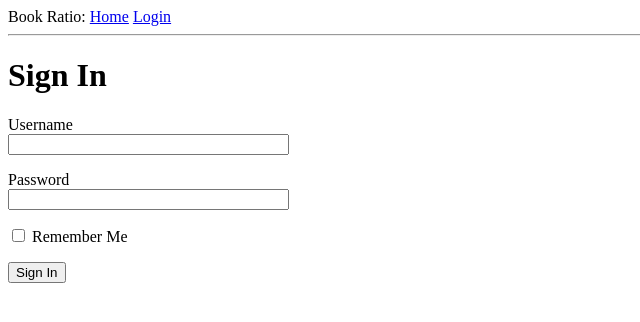
After one commit to 3JI0/NIR, a Flask app: page /login in a window 1280 px wide. The commit adds this page. Shown: the top 322 px of the page, without its empty margins (0-640 px from the left). Run offline with Flask 3, Linux system fonts and the light colour scheme.

Commit message:
add form and login.html

```diff
--- a/app/__init__.py
+++ b/app/__init__.py
@@ -1,5 +1,7 @@
 from flask import Flask
+from config import Config
 
 app = Flask(__name__)
+app.config.from_object(Config)
 
 from app import routes
--- /dev/null
+++ b/app/forms.py
@@ -0,0 +1,9 @@
+from flask_wtf import FlaskForm
+from wtforms import StringField, PasswordField, BooleanField, SubmitField
+from wtforms.validators import DataRequired
+
+class LoginForm(FlaskForm):
+    username = StringField('Username', validators=[DataRequired()])
+    password = PasswordField('Password', validators=[DataRequired()])
+    remember_me = BooleanField('Remember Me')
+    submit = SubmitField('Sign In')
--- a/app/routes.py
+++ b/app/routes.py
@@ -1,5 +1,6 @@
 from flask import render_template
 from app import app
+from app.forms import LoginForm
 
 @app.route('/')
 @app.route('/index')
@@ -16,3 +17,8 @@ def index():
         }
     ]
     return render_template('index.html', title='Home', user=user, books=books)
+
+@app.route('/login')
+def login():
+    form = LoginForm()
+    return render_template('login.html', title='Sign In', form=form)
--- a/app/templates/base.html
+++ b/app/templates/base.html
@@ -8,7 +8,13 @@
       {% endif %}
     </head>
     <body>
-        <div>Book Ratio: <a href="/index">Home</a></div>
+        <div>
+          Book Ratio:
+          <a href="/index">Home</a>
+          <a href="/login">Login</a>
+
+          </div>
+
         <hr>
         {% block content %}{% endblock %}
     </body>
--- /dev/null
+++ b/app/templates/login.html
@@ -0,0 +1,23 @@
+{% extends "base.html" %}
+
+{% block content %}
+    <h1>Sign In</h1>
+    <form action="" method="post" novalidate>
+        {{ form.hidden_tag() }}
+        <p>
+            {{ form.username.label }}<br>
+            {{ form.username(size=32) }}
+        </p>
+        <p>
+            {{ form.password.label }}<br>
+            {{ form.password(size=32) }}
+        </p>
+        <p>
+            {{ form.remember_me() }}
+            {{ form.remember_me.label }}
+        </p>
+        <p>
+            {{ form.submit() }}
+        </p>
+    </form>
+{% endblock %}
```
Also changed, not shown: 1 other file.
